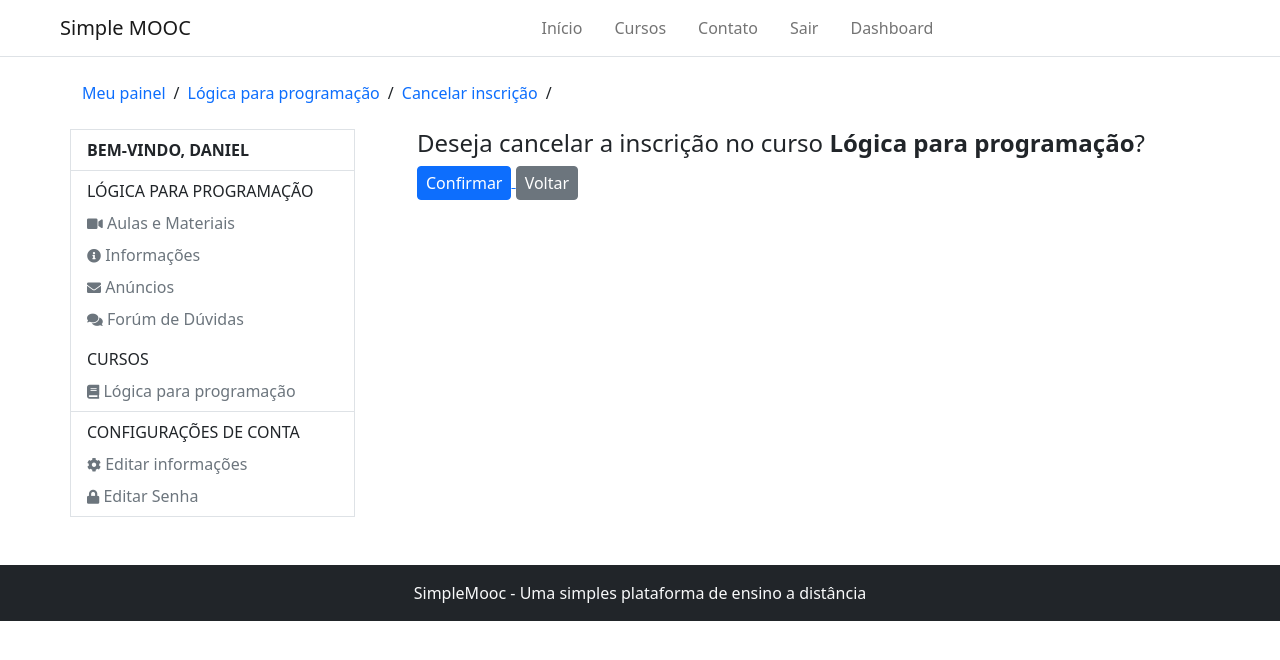
After one commit to danyel-dev/simpleMooc, a Django app: a page that uses core/templates/core/unsubscribe_course.html in a window 1280 px wide. The commit adds this page. Shown: the top 660 px of the page. Run offline with Django 3.2, Linux system fonts and the light colour scheme; a user stored in the database is signed in; data comes from the database, SQL or seed files in the repository; both versions use the stored data as it was after the commit.

Commit message:
fazendo a view de cancelamento do curso

```diff
--- a/Accounts/templates/registration/dashboard.html
+++ b/Accounts/templates/registration/dashboard.html
@@ -67,7 +67,11 @@
                                         </button>
                                     </a>
 
-                                    <button class="btn btn-danger py-1">Cancelar</button>
+                                    <a href="{% url 'unsubscribe-course' subscribe.course.slug_course %}">
+                                        <button class="btn btn-danger py-1">
+                                            Cancelar
+                                        </button>
+                                    </a>
                                 </div>
                             </div>
                         {% endfor %}
--- /dev/null
+++ b/core/templates/core/unsubscribe_course.html
@@ -0,0 +1,19 @@
+{% extends 'registration/course-user.html' %}
+
+
+{% block 'breadcrumbs' %}
+    {{ block.super }}
+    <li><a href="{% url 'unsubscribe-course' course.slug_course %}" class="text-decoration-none">Cancelar inscrição</a></li>
+    <li>/</li>
+{% endblock %}
+
+
+{% block 'dashboard-main' %}
+    <h4 class="fw-normal">Deseja cancelar a inscrição no curso <strong>{{ course }}</strong>?</h4>
+    <a href="?cancel=true">
+        <button class="btn btn-primary px-2 py-1">Confirmar</button>
+    </a>
+    <a href="?cancel=false">
+        <button class="btn btn-secondary px-2 py-1">Voltar</button>
+    </a>
+{% endblock %}
--- a/core/urls.py
+++ b/core/urls.py
@@ -9,4 +9,5 @@ urlpatterns = [
     path('courses/', views.courses, name='courses'),
     path('course-detail/<slug:slug>/', views.detail_course, name='detail-course'),
     path('subscribe/<slug:slug>/', views.subscribe_course, name='subscribe_course'),
+    path('unsubscribe/<slug:slug>/', views.unsubscribe_course, name='unsubscribe-course'),
 ]
--- a/core/views.py
+++ b/core/views.py
@@ -47,3 +47,18 @@ def subscribe_course(request, slug):
         messages.error(request, 'Você já está inscrito nesse curso')
 
     return redirect('dashboard')
+
+
+@login_required
+def unsubscribe_course(request, slug):
+    course = get_object_or_404(Course, slug_course=slug)
+    Subscribe = get_object_or_404(subscribe, user=request.user, course=course)
+
+    cancel = request.GET.get('cancel')
+
+    if cancel:
+        if cancel == 'true':
+            Subscribe.delete()
+        return redirect('dashboard')
+
+    return render(request, 'core/unsubscribe_course.html', {'course': course})
```
Also changed, not shown: db.sqlite3.
